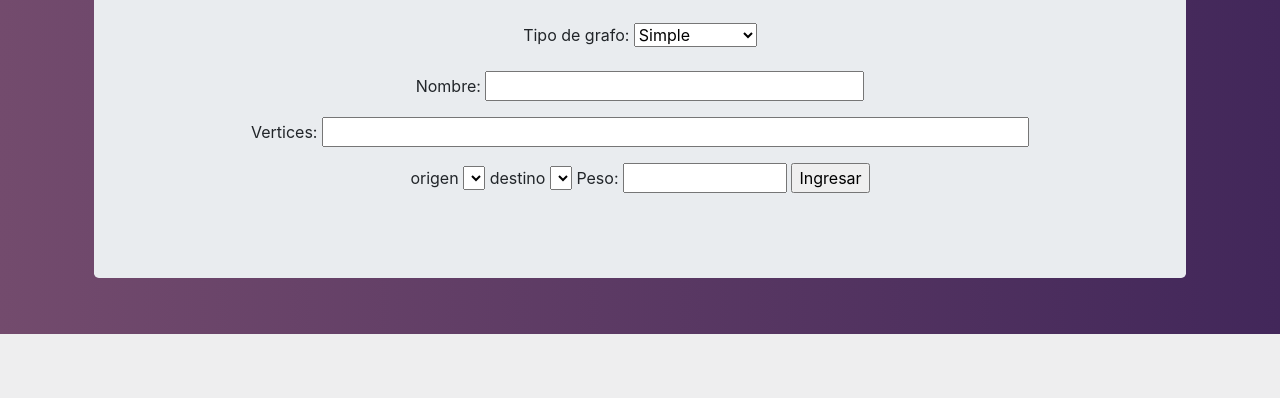
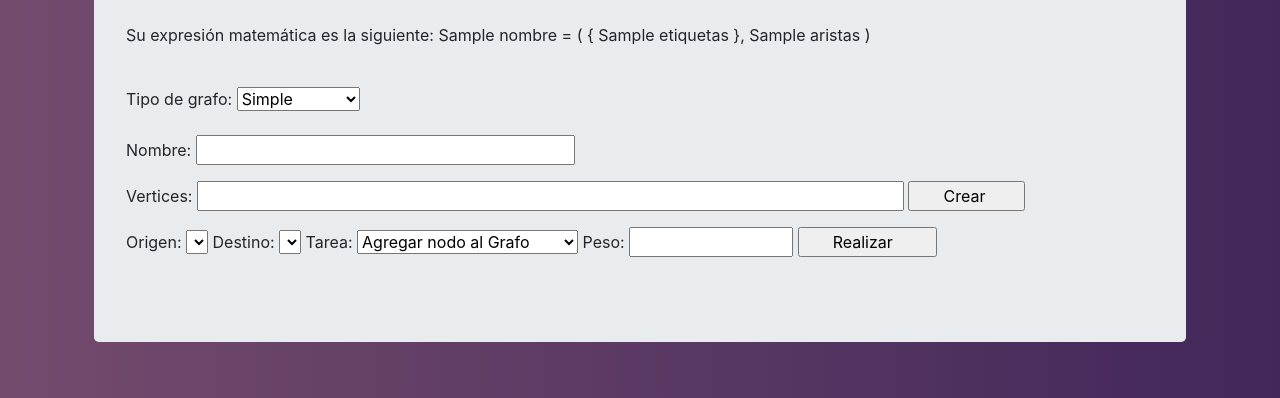
Before and after one commit to dangalledi/Ejercicio-Grafos, a Flask app: template templates/grafo.html in a window 1280 px wide. Shown: the part 747-1145 px from the top of the page. Before the commit the page ends 1081 px from the top, so only its background shows below. Run offline with Flask 2, Linux system fonts and the light colour scheme; the template is opened without the code that fills it: values that come from a table or form of the project are taken from there, most other values are stand-ins (such as "Sample title", 1, 10 or a date in 2020); lists and menus that the app fills with data are empty; some libraries are stand-ins or nearby versions.

Commit message:
ROAD TO MASTER: se crea la clase PostForm, se cambia la estructura del atributo aristas para ingresar el peso y se ordena un poco el código

```diff
--- a/app.py
+++ b/app.py
@@ -1,5 +1,5 @@
 from flask import Flask, render_template, request, url_for, redirect, send_file
-from forms import ClaseGrafo#, Form
+from forms import ClaseGrafo, PostForm
 from config import Config
 
 #Librerias para los grafos
@@ -12,8 +12,6 @@ import networkx as nx
 app = Flask(__name__)
 app.config.from_object(Config)
 
-grafos = []
-
 # Ruta home
 @app.route('/')
 def home():
@@ -22,54 +20,76 @@ def home():
 # Ruta tarea 1
 @app.route('/tarea1', methods = ['GET', 'POST'])
 def tarea1():
-    grafo = ClaseGrafo() # cada vez que ingresa a la función de la ruta se crea el objeto grafo con los inputs
-    if request.method == 'POST': # if de request ya hecho
-        print("nombre del grafo:",grafo.nombre.data) # print de consola ¡¡¡ AÑADIR CONDICIÓN DE NOMBRE NO NUMÉRICO !!!
-        print ("eitquetado:",grafo.etiquetado.data) # print de consola
-        print ("tipo de grafo:",grafo.tipo.data) # print de consola
-        print ("nodos seleccionados para arista: (origen,destino): ",grafo.origen.data,",",grafo.destino.data) # print de consola
-        if  (grafo.nodos.data).isdigit() == True: # if de si el ingreso son solo números implicitamente se deduce grafo no etiquetado
-            grafo.etiquetado.data = False # atributo booleano etiquetado del grafo se hace falso
-            grafo.origen.choices = [(str(i),str(i)) for i in range(int(grafo.nodos.data))] # se ingresan las opciones dinámicas al atributo origen
-            grafo.destino.choices = [(str(i),str(i)) for i in range(int(grafo.nodos.data))] # se ingresan las opciones dinámicas al atributo destino
-            setattr(grafo,'vertices',int(grafo.nodos.data))  # como la data es string se tiene que convertir a entero y obtener la cantidad de nodos/vertices
-            print ("cantidad de vertices del grafo:",getattr(grafo,'vertices')) # print de consola
+    grafo = ClaseGrafo()            # cada vez que ingresa a la función de la ruta se crea el objeto grafo con los inputs
+    form = PostForm()           # 2do form para trabajar el grafo
+    if request.method == 'POST':            # if de request ya hecho
+        if form.origen.data[0].isdigit() == True and form.destino.data[0].isdigit() == True and (int(form.origen.data[0]),int(form.destino.data[0]),float(form.peso.data)) not in getattr(grafo,'aristas') and form.tarea.data == 'agregar':
+            grafo.aristas.append((int(form.origen.data[0]),int(form.destino.data[0]),float(form.peso.data)))            # si el primer caracter del string es dígito lo agrega como vector a aristas
+            # al estar vacío el atributo aristas, la 1era vez toma la N de None y no se pueden repetir
+
+        elif form.tarea.data == 'corto':
+            print("¡¡¡   IMPLEMENTAR ALGORITMO DE DJISKTRA   !!!")            # ¡¡¡IMPLEMENTAR ALGORITMO DE DJISKTRA!!!
+
+        elif form.tarea.data == 'flujo':
+            print("¡¡¡   IMPLEMENTAR FLUJO MÁXIMO   !!!")         #"¡¡¡IMPLEMENTAR FLUJO MÁXIMO!!!"
+
         else:
-            # ¡¡¡AÑADIR CONDICIÓN VALIDACIÓN DE NOMBRES DIFERENTES!!!
-            etiquetas = grafo.nodos.data.split(',') # de no ser dígitos lo toma como etiquetas y cantidad de nodos
-            grafo.etiquetado.data = True # if de si el ingreso es una lista implicitamente se deduce grafo etiquetado
-            grafo.origen.choices = [(etiquetas[i],etiquetas[i]) for i in range(len(etiquetas))] # IDEM
-            grafo.destino.choices = [(etiquetas[i],etiquetas[i]) for i in range(len(etiquetas))] # IDEM
-            print ("nodos etiquetados:",etiquetas) # print de consola
-            setattr(grafo,'vertices',len(etiquetas)) # se le asigna al atributo vertices del grafo el largo de la lista
-            print ("cantidad de vertices del grafo:",getattr(grafo,'vertices')) # print de consola
-            #return render_template("grafo.html", grafo = grafo, nodos = getattr(grafo,'vertices'), tipo = grafo.tipo.data, nombre = grafo.nombre.data, etiquetas = grafo.nodos.data, etiquetado = grafo.etiquetado.data)
-        return render_template("grafo.html", grafo = grafo, nodos = getattr(grafo,'vertices'), tipo = grafo.tipo.data, nombre = grafo.nombre.data, etiquetas = grafo.nodos.data, etiquetado = grafo.etiquetado.data)
+            setattr(grafo,'aristas',[])
+            setattr(grafo,'vertices',0)
+
+        print("nombre del grafo:",grafo.nombre.data)            # print de consola ¡¡¡ AÑADIR CONDICIÓN DE NOMBRE NO NUMÉRICO !!!
+        print("eitquetado:",grafo.etiquetado.data)          # print de consola
+        print("tipo de grafo:",grafo.tipo.data)         # print de consola
+        print("nodos seleccionados para tarea (n°: origen, destino): ("+form.origen.data+", "+form.destino.data+")")         # print de consola
+        print("Aristas del grafo: ",getattr(grafo,"aristas"))
+
+        grafo.nombre.data = grafo.nombre.data.replace(' ','')
+        if  (grafo.nodos.data).isdigit() == True:           # if de si el ingreso son solo números implicitamente se deduce grafo no etiquetado
+            grafo.etiquetado.data = False           # atributo booleano etiquetado del grafo se hace falso
+            form.origen.choices = [(str(i),str(i)) for i in range(int(grafo.nodos.data))]          # se ingresan las opciones dinámicas al atributo origen
+            form.destino.choices = [(str(i),str(i)) for i in range(int(grafo.nodos.data))]         # se ingresan las opciones dinámicas al atributo destino
+            setattr(grafo,'vertices',int(grafo.nodos.data))         # como la data es string se tiene que convertir a entero y obtener la cantidad de nodos/vertices
+
+            print("cantidad de vertices del grafo:",getattr(grafo,'vertices'))          # print de consola
+
+        else:
+            grafo.nodos.data = grafo.nodos.data.replace(' ','')
+            etiquetas = grafo.nodos.data.split(',')         # de no ser dígitos lo toma como etiquetas y cantidad de nodos
+            grafo.etiquetado.data = True            # if de si el ingreso es una lista implicitamente se deduce grafo etiquetado
+            form.origen.choices = [(str(i)+": "+etiquetas[i],str(i)+": "+etiquetas[i]) for i in range(len(etiquetas))]         # la otra manera si es un nodo etiquetado
+            form.destino.choices = [(str(i)+": "+etiquetas[i],str(i)+": "+etiquetas[i]) for i in range(len(etiquetas))]        # la otra manera si es un nodo etiquetado
+            setattr(grafo,'vertices',len(etiquetas))            # se le asigna al atributo vertices del grafo el largo de la lista
+
+            print("nodos etiquetados:",etiquetas)           # print de consola
+            print("cantidad de vertices del grafo:",getattr(grafo,'vertices'))          # print de consola
+
+        return render_template("grafo.html", grafo = grafo, form = form, nodos = getattr(grafo,'vertices'), tipo = grafo.tipo.data, nombre = grafo.nombre.data, etiquetas = grafo.nodos.data, etiquetado = grafo.etiquetado.data, aristas = getattr(grafo,'aristas'))
         # se retorna a la misma función el template grafo.html con la función render_template() que sobrepone el html sobre tarea1.html sin cambiar la ruta (Flask)
+
     return render_template("tarea1.html", grafo = grafo)
 
-@app.route('/graph/<int:nodos>/<string:tipo>/<string:nombre>/<string:etiquetas>/<int:etiquetado>') # se usa una ruta que contiene los datos del grafo para que Flask los compile
-def grafica(nodos,tipo,nombre,etiquetas,etiquetado):
-    if tipo == 'simple': # si el atributo tipo es la constante 'simple' se crea el objeto grafo G sin direcciones
+@app.route('/graph/<int:nodos>/<string:tipo>/<string:nombre>/<string:etiquetas>/<int:etiquetado>/<string:aristas>') # se usa una ruta que contiene los datos del grafo para que Flask los compile
+def grafica(nodos,tipo,nombre,etiquetas,etiquetado,aristas):
+    if tipo == 'simple':            # si el atributo tipo es la constante 'simple' se crea el objeto grafo G sin direcciones
         G = nx.Graph()
     else:
-        G = nx.DiGraph() # si el atributo es la constante 'direccionado' se crea el objeto grafo G direccionado
+        G = nx.DiGraph()            # si el atributo es la constante 'direccionado' se crea el objeto grafo G direccionado
     if etiquetado == True:
         labels = etiquetas.split(',')
         dic_etiquetas = { i : labels[i] for i in range(len(labels))}
-        print(dic_etiquetas.items()) # print de consola
+        print(dic_etiquetas.items())            # print de consola
         G.add_nodes_from(labels)
     else:
         for i in range(nodos):
             G.add_node(i)
-            print(G.nodes()) # print de consola
+    print(G.nodes())            # print de consola
     nx.draw(G,with_labels=True)
-    img = BytesIO() # se le asigna memoria a la imagen
-    plt.savefig(img) # se guarda la imagen del stream al objeto plt que creará la imagen
-    img.seek(0) #
-    plt.clf() # limpia el caché del graficado
+    img = BytesIO()         # se le asigna memoria a la imagen
+    plt.savefig(img)            # se guarda la imagen del stream al objeto plt que creará la imagen
+    img.seek(0)         #
+    plt.clf()           # limpia el caché del graficado
 
-    return send_file(img, mimetype = 'image/png') # retorna la imagen que se agrega al html mediante a send_file() función de FLASK
+    return send_file(img, mimetype = 'image/png') # retorna la imagen que se agrega al html mediante a send_file() función de Flask
 
 #Se inicializa el servidor
 if __name__=='__main__':
--- a/forms.py
+++ b/forms.py
@@ -9,8 +9,13 @@ class ClaseGrafo(FlaskForm):
     tipo = SelectField(u'tipo',choices = [('simple','Simple'),('direccionado','Direccionado')])
     nodos = StringField('Vertices\n(Ej: Talca, Paris, Londres) de <b>NO</b> ser etiquetado... <b>ingresar simplemente el n° de nodos</b>',validators=[DataRequired()])
     vertices = 0
-    submit = SubmitField('Ingresar')
-    origen = SelectField("origen", choices = [ ])
-    destino = SelectField("destino", choices = [ ])
+    aristas = []
+    # IMPLEMENTAR ATRIBUTO MATRIZ
+    submit = SubmitField('      Crear       ')
+
+class PostForm(FlaskForm):
+    origen = SelectField("Origen: ", choices = [ ]) #
+    destino = SelectField("Destino: ",choices = [ ]) #
+    tarea = SelectField("Tarea: ", choices = [("agregar","Agregar nodo al Grafo"),("corto","Mostrar camino más corto"),("flujo","Indicar el flujo máximo")])
     peso = StringField("Peso: ",validators = [DataRequired()])
-    #aristas = []
+    submit = SubmitField('      Realizar        ')
--- a/templates/grafo.html
+++ b/templates/grafo.html
@@ -3,13 +3,16 @@
 <body>
     <div class="jumbotron">
         <h1 class="display-5">Grafo</h1>
-        <p class="lead">Se generó un grafo de nombre '{{ nombre }}' del tipo {{ tipo }} de {{ nodos }} nodo(s).</p>
-        <img src="{{ url_for('grafica', nombre = nombre, tipo=tipo, nodos = nodos, etiquetas = etiquetas, etiquetado = etiquetado)}}" alt="Un grafo de tipo {{ tipo }} de {{ nodos }} nodos" height="500" class = "center"/>
+        <p class="lead">Se generó un grafo de nombre "{{ nombre }}" del tipo {{ tipo }} de {{ nodos }} nodo(s).</p>
+        <img src="{{ url_for('grafica', nombre = nombre, tipo = tipo, nodos = nodos, etiquetas = etiquetas, etiquetado = etiquetado, aristas = aristas)}}" alt="Un grafo de tipo {{ tipo }} de {{ nodos }} nodos" height="500" class = "center"/>
         <br>
-        <form  method = "POST" class = 'center'>
+        <p>Su expresión matemática es la siguiente: {{ nombre }} = ( { {{ etiquetas }} }, {{ aristas }} )</p>
+        <br>
+        <div>
+            <form  method = "POST">
                 <p>
                     <label for ='tipo'>Tipo de grafo: </label>
-                <select id = 'tipo' name = 'tipo' id="tipo">
+                    <select id = 'tipo' name = 'tipo' id= 'tipo'>
                         <option value = "simple">Simple</option>
                         <option value = "direccionado">Direccionado</option>
                     </select>
@@ -20,19 +23,26 @@
                 </p>
                     Vertices: {{ grafo.nodos(size=64) }} {% for error in grafo.nodos.errors %}
                     <span style="color: red;">[{{ error }}]</span> {% endfor %}
-            </p>
-            <p>
-                {{ grafo.origen.label }} {{ grafo.origen }}
-
-
-                {{ grafo.destino.label }} {{ grafo.destino }}
-
-                {{ grafo.peso.label }}  {{ grafo.peso(size=11) }} {% for error in grafo.peso.errors %}
-                <span style="color: red;">[{{ error }}]</span> {% endfor %}
 
                     {{ grafo.submit() }}
                 </p>
+                <p>
+                    {{ form.origen.label }} {{ form.origen }}
+
+                    {{ form.destino.label }} {{ form.destino }}
+
+                    {{ form.tarea.label }} {{ form.tarea }}
+
+                    {{ form.peso.label }}  {{ form.peso(size=11) }} {% for error in form.peso.errors %}
+                    <span style="color: red;">[{{ error }}]</span> {% endfor %}
+
+                    {{ form.submit() }}
+                </p>
             </form>
+
+
+        </div>
+
     </div>
 </body>
 {% endblock %}
--- a/templates/layout.html
+++ b/templates/layout.html
@@ -3,7 +3,7 @@
 
 <head>
     <meta charset="UTF-8">
-    <title>Ejercicios Grafos</title>
+    <title>Proyecto Grafos</title>
     <!-- BOOTSTRAP 4 CDN -->
     <link rel="stylesheet" href="https://stackpath.bootstrapcdn.com/bootstrap/4.2.1/css/bootstrap.min.css" integrity="sha384-GJzZqFGwb1QTTN6wy59ffF1BuGJpLSa9DkKMp0DgiMDm4iYMj70gZWKYbI706tWS" crossorigin="anonymous">
     <!-- CUSTOM CSS -->
--- a/templates/tarea1.html
+++ b/templates/tarea1.html
@@ -7,18 +7,18 @@
         <p class="lead">Ingresa los datos solicitados para dibujar el grafo</p>
         <p>Seleccione el tipo de grafo</p>
         <p>
-        <select name = 'tipo' id="tipo">  <!--necesario crear el dato tipo en el formulario-->
+        <select name = 'tipo' id = 'tipo'>  <!--necesario crear el dato tipo en el formulario-->
             <option value = "simple">Simple</option>
             <option value = "direccionado">Direccionado</option>
         </select>
         <!--<input type = 'checkbox' name = 'etiquetado' value = 'true'> Etiquetado checkbox pa saber si se etiqueta o no-->
         </p>
         <p>
-            {{ grafo.nombre.label }}<br> {{ grafo.nombre(size=32) }} {% for error in grafo.nombre.errors %}
+            {{ grafo.nombre.label }}<br> {{ grafo.nombre(size=32, value="Last Train To London") }} {% for error in grafo.nombre.errors %}
             <span style="color: red;">[{{ error }}]</span> {% endfor %}
         </p>
         <p>
-            {{ grafo.nodos.label }}<br> {{ grafo.nodos(size=32) }} {% for error in grafo.nodos.errors %}
+            {{ grafo.nodos.label }}<br> {{ grafo.nodos(size=64, value="Talca, Paris, Londres") }} {% for error in grafo.nodos.errors %}
             <!-- Se tiene una validacion de errores..  for error in grafo... xD -->
             <span style="color: red;">[{{ error }}]</span> {% endfor %}
         </p>
```
Also changed, not shown: tareas/tarea1.py (deleted, +0 -28 lines), tareas/__init__.py (deleted). Lines whose indentation alone changed are shown as unchanged.
